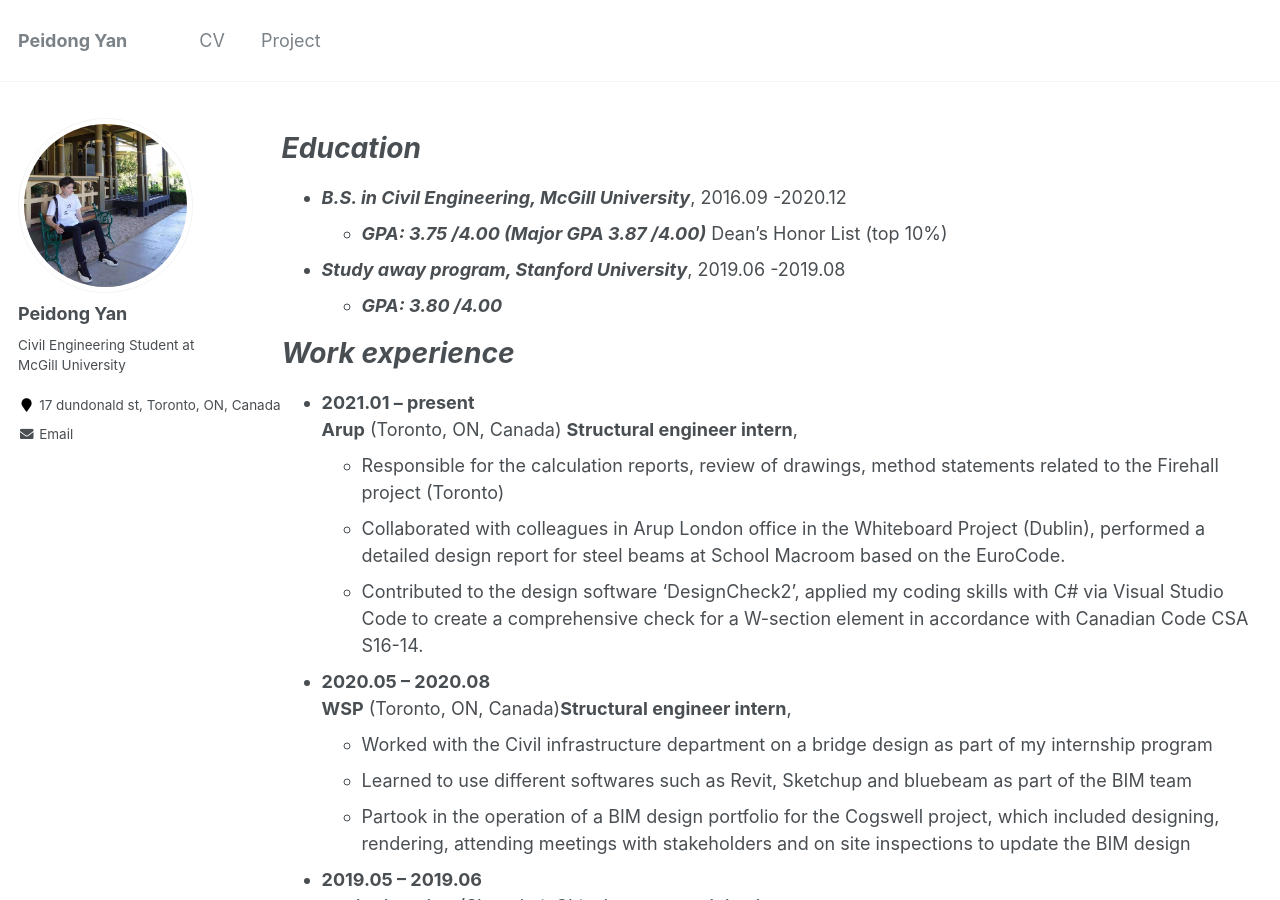
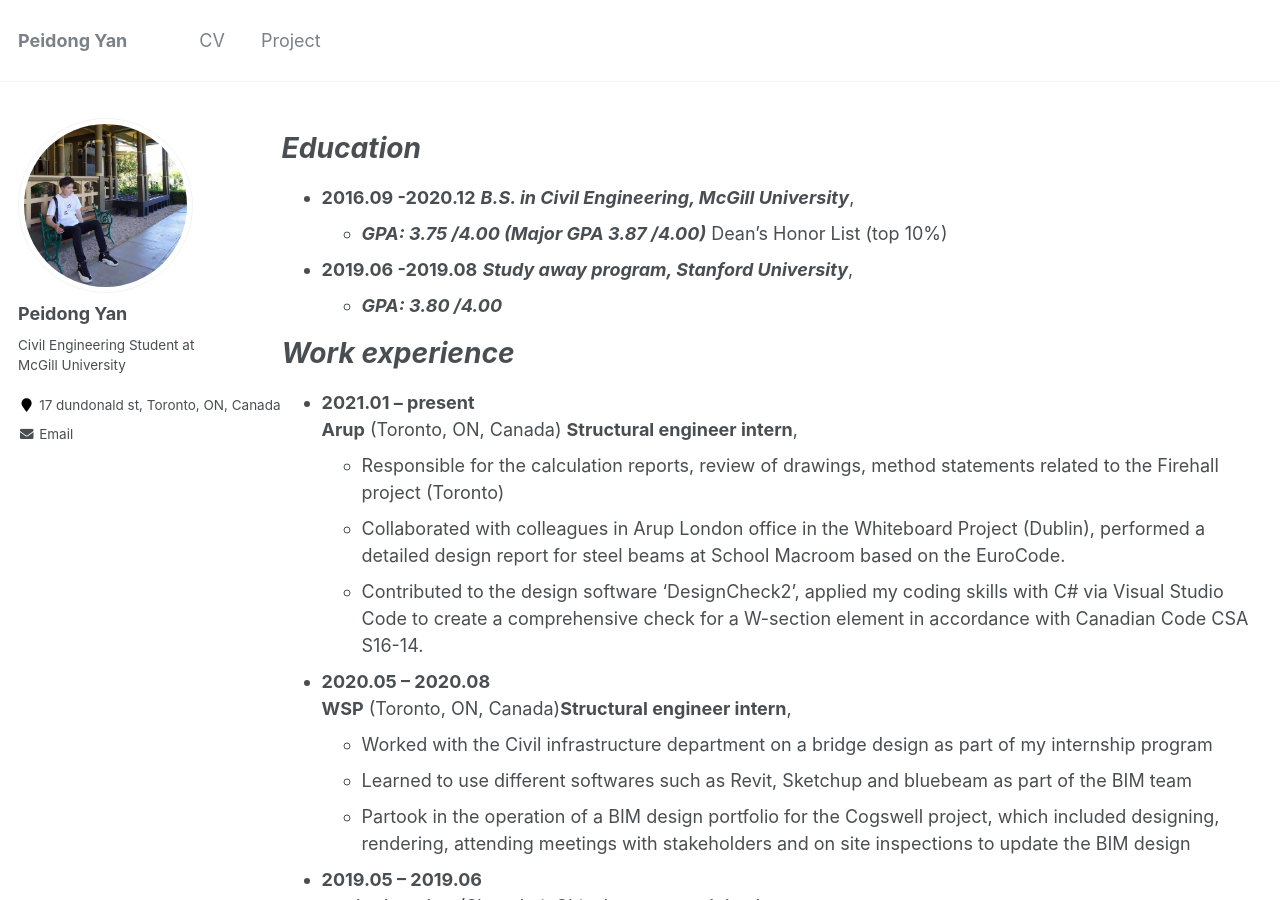
Before and after one commit to LorenYan98/LY.github.io, a Jekyll site: the page built from _pages/cv.md, in a window 1280 px wide and 900 px high. Built offline with Jekyll 4.4.1, drawn with Linux system fonts in a browser that asks for light colours.

Commit message:
Update cv.md

```diff
--- a/_pages/cv.md
+++ b/_pages/cv.md
@@ -12,10 +12,10 @@ redirect_from:
 
 _Education_
 ======
-* **_B.S. in Civil Engineering, McGill University_**, 2016.09 -2020.12
-  * **_GPA: 3.75 /4.00 (Major GPA 3.87 /4.00)_**   Dean’s Honor List (top 10%)
-* **_Study away program, Stanford University_**, 2019.06 -2019.08
-  * **_GPA: 3.80 /4.00_**
+* **2016.09 -2020.12**     **_B.S. in Civil Engineering, McGill University_**,
+  *                        **_GPA: 3.75 /4.00 (Major GPA 3.87 /4.00)_**   Dean’s Honor List (top 10%)
+* **2019.06 -2019.08**     **_Study away program, Stanford University_**,
+  *                        **_GPA: 3.80 /4.00_**
 
 _Work experience_
 ======
```
